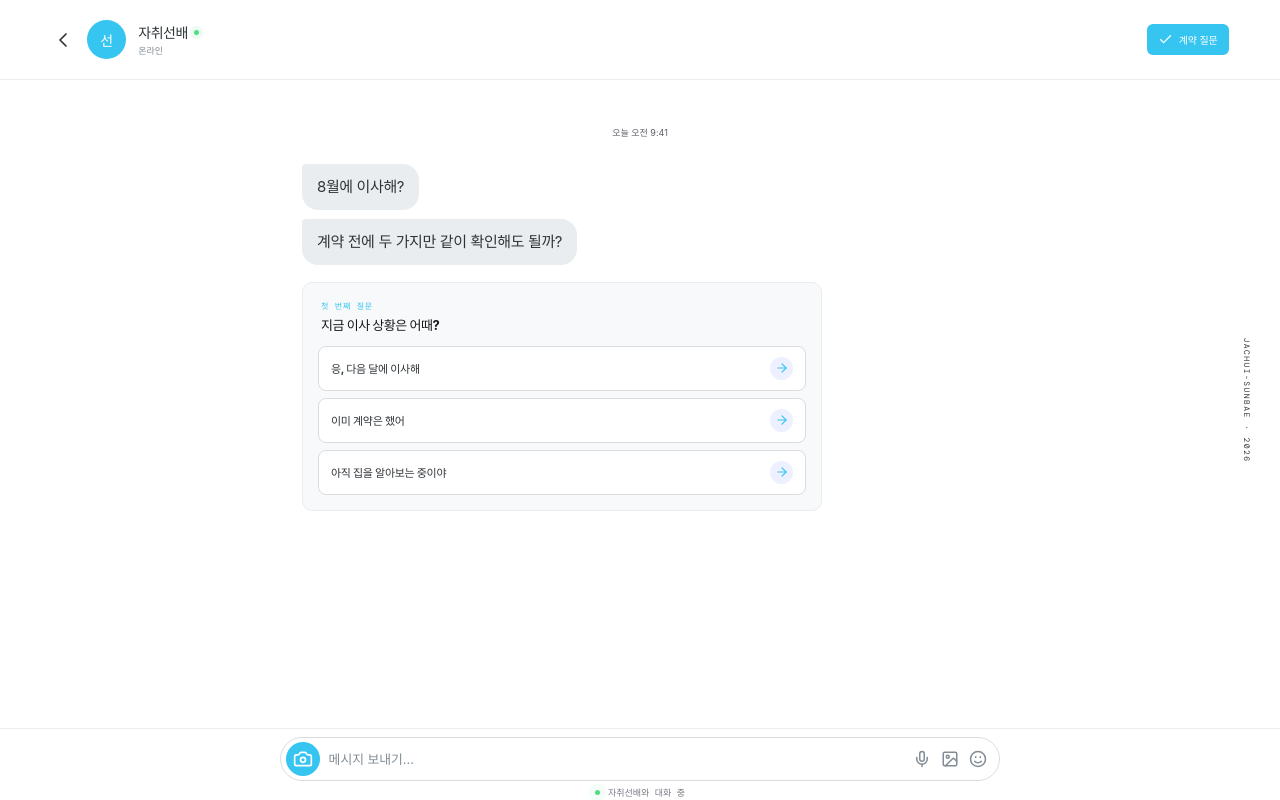
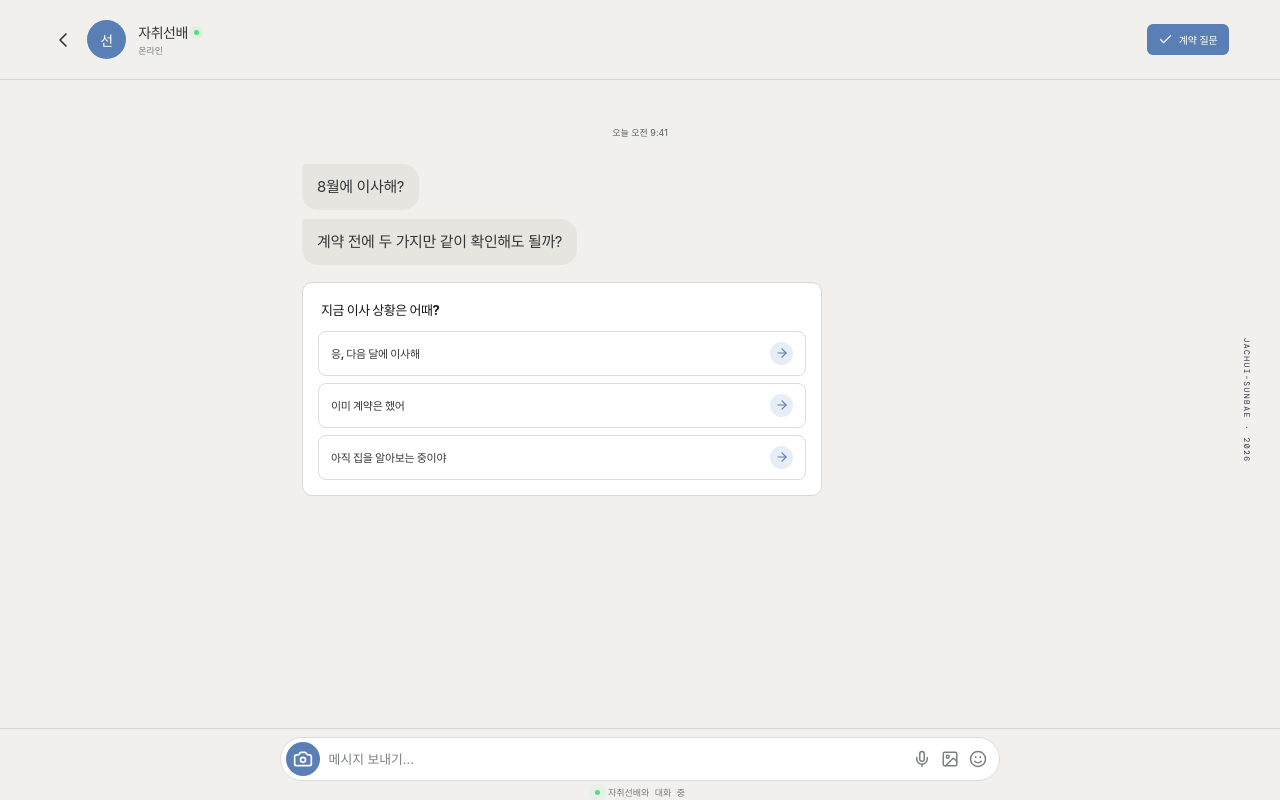
Before and after one commit to iftype/move-dm-landing, a React (Vite) app: page / in a window 1280 px wide. Built offline with nearby package versions, Linux system fonts and the light colour scheme.

Commit message:
Apply Cloud Dancer palette and rebuild survey results

```diff
--- a/index.html
+++ b/index.html
@@ -3,7 +3,7 @@
   <head>
     <meta charset="UTF-8" />
     <meta name="viewport" content="width=device-width, initial-scale=1.0" />
-    <meta name="theme-color" content="#ffffff" />
+    <meta name="theme-color" content="#f1f0ec" />
     <meta name="description" content="이사 전에 놓치기 쉬운 보증금, 지원금, 전입신고와 하자 체크리스트를 대화로 확인하세요." />
     <meta property="og:type" content="website" />
     <meta property="og:url" content="https://iftype.github.io/move-dm-landing/" />
--- a/src/App.jsx
+++ b/src/App.jsx
@@ -32,11 +32,10 @@ function Typing() {
   return <div className="typing" aria-label="입력 중"><i /><i /><i /></div>
 }
 
-function ChoiceGroup({ eyebrow, title, choices, selectedId, onSelect }) {
+function ChoiceGroup({ title, choices, selectedId, onSelect }) {
   return (
     <div className="reply-choices">
       <div className="reply-choices-heading">
-        <span>{eyebrow}</span>
         <strong>{title}</strong>
       </div>
       <div className="reply-choice-list">
@@ -84,6 +83,7 @@ const quickQuestions = [
 const quickResults = [
   {
     key: 'movein',
+    label: '계약 전에 추가로 확인할 매물 조건',
     title: '전입신고, 말로만 듣고 넘기지 마.',
     body: '가능하다는 답을 받으면 계약서 특약에도 같은 내용이 들어가는지 확인해.',
     ask: '“전입신고와 확정일자가 가능한 집인지 계약서 특약에 적어주실 수 있을까요?”',
@@ -91,6 +91,7 @@ const quickResults = [
   },
   {
     key: 'support',
+    label: '확인해볼 주거지원',
     title: '지원금은 집 계약 전에 한 번 찾아봐.',
     body: '지역과 신청 시기에 따라 이사비나 중개보수 지원 조건이 달라질 수 있어.',
     ask: '“이 집으로 계약하면 신청할 수 있는 청년 주거지원이 있을까요?”',
@@ -98,6 +99,7 @@ const quickResults = [
   },
   {
     key: 'condition',
+    label: '중개인이나 집주인에게 물어볼 질문',
     title: '수리 얘기는 집 볼 때 바로 꺼내.',
     body: '누수나 곰팡이처럼 눈에 보이는 하자는 입주 전에 누가 수리할지 정해두는 게 좋아.',
     ask: '“지금 보이는 하자는 입주 전에 어디까지 수리해주시나요?”',
@@ -105,6 +107,7 @@ const quickResults = [
   },
   {
     key: 'record',
+    label: '계약과 입주 때 보관할 서류와 기록',
     title: '서류와 사진은 한 폴더에 모아둬.',
     body: '계약서, 등기부, 집 상태 사진을 흩어두면 막상 필요할 때 찾기 어려워.',
     ask: '“계약 전에 최신 등기부와 관리비 내역도 볼 수 있을까요?”',
@@ -121,6 +124,23 @@ function EvidencePreview() {
       <div className="evidence-paper evidence-registry"><small>등기부 예시</small><strong>근저당 확인</strong><i>갑구 · 을구</i></div>
       <figcaption>개인정보를 가린 예시예요. 계약 전에 이 세 가지를 같이 남겨둬.</figcaption>
     </figure>
+  )
+}
+
+function PrototypeInfo() {
+  return (
+    <section className="prototype-info">
+      <h3>자취선배가 같이 확인하는 것</h3>
+      <p>나이·지역·주거지원 경험과 보고 있는 집의 지역·보증금·월세·전입신고 가능 여부·주택 유형을 함께 살펴봐요.</p>
+      <ul>
+        <li><Check size={16} /><span><strong>확인해볼 주거지원</strong><small>지역과 신청 시기에 맞는 지원부터 확인해요.</small></span></li>
+        <li><Check size={16} /><span><strong>계약 전에 추가로 확인할 매물 조건</strong><small>전입신고와 계약서 특약을 놓치지 않게 정리해요.</small></span></li>
+        <li><Check size={16} /><span><strong>중개인이나 집주인에게 물어볼 질문</strong><small>그 자리에서 그대로 읽고 물어볼 수 있게 준비해요.</small></span></li>
+        <li><Check size={16} /><span><strong>계약과 입주 때 보관할 서류와 기록</strong><small>계약서·등기부·사진과 대화를 한곳에 남겨요.</small></span></li>
+      </ul>
+      <p className="prototype-note">이 안내를 보기 전후로 새롭게 알게 된 지원과 확인 조건, 질문과 기록이 실제로 달라지는지 확인하고 있어요.</p>
+      <div className="prototype-next"><strong>집을 보러 가는 날에도 이어져요</strong><p>다음에는 현장에서 확인한 내용과 사진·메모를 한 번에 남기는 흐름까지 준비할 예정이에요.</p></div>
+    </section>
   )
 }
 
@@ -180,6 +200,7 @@ function QuickCheck({ onClose }) {
           </>
         ) : (
           <div className="quick-result">
+            <p className="result-category">{priority.label}</p>
             <h2>{priority.title}</h2>
             <p className="quick-scope">{priority.body}</p>
             <div className="say-this">
@@ -188,10 +209,11 @@ function QuickCheck({ onClose }) {
               <p>{priority.keep}</p>
             </div>
             <div className="result-grid">
-              {showMore && otherResults.map((item) => <article key={item.key}><div><strong>{item.title}</strong><p>{item.body}</p></div></article>)}
+              {showMore && otherResults.map((item) => <article key={item.key}><div><small>{item.label}</small><strong>{item.title}</strong><p>{item.body}</p></div></article>)}
             </div>
             <EvidencePreview />
             <button type="button" className="more-results" onClick={() => setShowMore((value) => !value)}>{showMore ? '여기까지만 볼게' : '이것도 같이 확인해봐'} <ChevronLeft size={14} className={showMore ? 'is-open' : ''} /></button>
+            <PrototypeInfo />
             <form className="launch-email" onSubmit={submitEmail}>
               <label htmlFor="launch-email">서비스가 나오면 알려드릴게요</label>
               <div><input id="launch-email" type="email" value={email} onChange={(event) => { setEmail(event.target.value); setEmailSubmitted(false) }} placeholder="이메일 주소" required /><button type="submit">메일로 받기</button></div>
@@ -258,7 +280,7 @@ function App() {
                 <p className="scene-date">오늘 오전 9:41</p>
                 <Bubble>8월에 이사해?</Bubble>
                 <Bubble>계약 전에 두 가지만 같이 확인해도 될까?</Bubble>
-                {!firstChoice && <ChoiceGroup eyebrow="첫 번째 질문" title="지금 이사 상황은 어때?" choices={firstChoices} onSelect={setFirstChoice} />}
+                {!firstChoice && <ChoiceGroup title="지금 이사 상황은 어때?" choices={firstChoices} onSelect={setFirstChoice} />}
               </div>
             )}
 
@@ -267,7 +289,7 @@ function App() {
                 <Bubble mine>{first.label}</Bubble>
                 <Bubble wide>{first.info}</Bubble>
                 <Bubble>그럼 이번엔 이 중에서 골라봐.</Bubble>
-                {!secondChoice && <ChoiceGroup eyebrow="두 번째 질문" title="지금 가장 걱정되는 건?" choices={secondChoices} onSelect={setSecondChoice} />}
+                {!secondChoice && <ChoiceGroup title="지금 가장 걱정되는 건?" choices={secondChoices} onSelect={setSecondChoice} />}
               </div>
             )}
 
@@ -276,7 +298,7 @@ function App() {
                 <Bubble mine>{second.label}</Bubble>
                 <Bubble wide>{second.info}</Bubble>
                 <Bubble>이 내용, 알고 있었어?</Bubble>
-                {!known && <ChoiceGroup eyebrow="마지막 확인" title="이사 전에 알고 있었어?" choices={[{ id: 'know', label: '알았어', info: '' }, { id: 'didnt-know', label: '몰랐어', info: '' }]} onSelect={setKnown} />}
+                {!known && <ChoiceGroup title="이사 전에 알고 있었어?" choices={[{ id: 'know', label: '알았어', info: '' }, { id: 'didnt-know', label: '몰랐어', info: '' }]} onSelect={setKnown} />}
               </div>
             )}
 
--- a/src/styles.css
+++ b/src/styles.css
@@ -1,14 +1,19 @@
 @import url('https://fonts.googleapis.com/css2?family=DM+Mono:wght@400;500&family=Noto+Sans+KR:wght@400;500;600;700;800;900&display=swap');
 
 :root {
-  --bg: #ffffff;
-  --surface: #f7f9fa;
-  --surface-2: #eaedef;
-  --line: #eaedef;
-  --text: #2f3438;
-  --muted: #828c94;
-  --blue: #35c5f0;
-  --blue-soft: #7dd7f2;
+  --bg: #f1f0ec;
+  --surface: #ffffff;
+  --surface-2: #e7e5df;
+  --line: #d9d7d1;
+  --text: #34363a;
+  --muted: #7c817e;
+  --blue: #5a7fb6;
+  --blue-soft: #b6cbe2;
+  --alaskan-blue: #7fa8cb;
+  --cosmic-sky: #a9a9c1;
+  --aqua-gray: #a7b3aa;
+  --rinsing-rivulet: #7bc0c0;
+  --dusky-citron: #e3cf89;
   font-family: 'Pretendard', -apple-system, BlinkMacSystemFont, 'Apple SD Gothic Neo', 'Noto Sans KR', sans-serif;
   color: var(--text);
   background: var(--bg);
@@ -17,22 +22,22 @@
 }
 
 * { box-sizing: border-box; }
-html { background: #ffffff; }
-body { margin: 0; min-width: 320px; background: #ffffff; }
+html { background: var(--bg); }
+body { margin: 0; min-width: 320px; background: var(--bg); }
 button, input { font: inherit; }
 button { cursor: pointer; -webkit-tap-highlight-color: transparent; }
 
 .dm-journey { height: 100svh; background: var(--bg); overflow: hidden; }
-.dm-screen { position: relative; height: 100svh; overflow: hidden; background: #ffffff; }
+.dm-screen { position: relative; height: 100svh; overflow: hidden; background: var(--bg); }
 
-.dm-header { position: relative; z-index: 10; height: 80px; padding: 0 clamp(18px, 4vw, 56px); display: flex; align-items: center; gap: 12px; border-bottom: 1px solid var(--line); background: #ffffff; }
+.dm-header { position: relative; z-index: 10; height: 80px; padding: 0 clamp(18px, 4vw, 56px); display: flex; align-items: center; gap: 12px; border-bottom: 1px solid var(--line); background: rgba(241,240,236,.98); }
 .profile-avatar { width: 39px; height: 39px; flex: 0 0 39px; display: grid; place-items: center; border-radius: 50%; color: white; background: var(--blue); font-size: 14px; font-weight: 900; }
 .profile-copy { display: flex; flex-direction: column; gap: 2px; }
 .profile-copy strong { display: flex; align-items: center; gap: 6px; color: var(--text); font-size: 14px; letter-spacing: -.03em; }
 .profile-copy strong i { width: 5px; height: 5px; border-radius: 50%; background: #52dc83; box-shadow: 0 0 0 4px rgba(82,220,131,.1); }
 .profile-copy span { color: var(--muted); font-size: 9px; }
 .header-site { margin-left: auto; padding: 8px 11px; display: flex; align-items: center; gap: 6px; color: white; background: var(--blue); border: 0; border-radius: 6px; font-size: 10px; font-weight: 700; text-decoration: none; transition: background .2s; }
-.header-site:hover { color: white; background: #09addb; }
+.header-site:hover { color: white; background: #476da4; }
 
 .dm-body { position: relative; z-index: 2; height: calc(100svh - 152px); display: block; overflow-y: auto; overscroll-behavior: contain; scrollbar-width: none; transition: height .3s ease; }
 .dm-body::-webkit-scrollbar { display: none; }
@@ -51,16 +56,15 @@ button { cursor: pointer; -webkit-tap-highlight-color: transparent; }
 .typing i:nth-child(3) { animation-delay: .3s; }
 
 .reply-choices { width: min(520px, 100%); margin-top: 7px; padding: 15px; border: 1px solid var(--line); border-radius: 10px; background: var(--surface); }
-.reply-choices-heading { display: flex; flex-direction: column; gap: 4px; padding: 2px 3px 12px; }
-.reply-choices-heading span { color: var(--blue); font: 8px 'DM Mono', monospace; letter-spacing: .1em; text-transform: uppercase; }
+.reply-choices-heading { display: flex; flex-direction: column; padding: 2px 3px 12px; }
 .reply-choices-heading strong { color: #17181c; font-size: 13px; letter-spacing: -.035em; }
 .reply-choice-list { display: flex; flex-direction: column; gap: 7px; }
 .reply-choice-list button { width: 100%; min-height: 44px; padding: 10px 12px; display: flex; align-items: center; justify-content: space-between; color: var(--text); background: #fff; border: 1px solid #dadde0; border-radius: 8px; text-align: left; transition: border-color .2s, background .2s; }
-.reply-choice-list button:hover:not(:disabled) { border-color: var(--blue); background: #f0fbff; }
+.reply-choice-list button:hover:not(:disabled) { border-color: var(--blue); background: #eef2f7; }
 .reply-choice-list button.is-selected { color: white; background: var(--blue); border-color: var(--blue); }
 .reply-choice-list button:disabled:not(.is-selected) { opacity: .35; }
 .reply-choice-list button span { font-size: 11px; font-weight: 700; letter-spacing: -.025em; }
-.reply-choice-list button i { width: 23px; height: 23px; display: grid; place-items: center; color: var(--blue); border-radius: 50%; background: #edf0ff; }
+.reply-choice-list button i { width: 23px; height: 23px; display: grid; place-items: center; color: var(--blue); border-radius: 50%; background: #e7edf5; }
 .reply-choice-list button.is-selected i { color: var(--blue); background: #fff; }
 
 .previous-stack { width: 100%; margin-bottom: 14px; padding-bottom: 18px; display: flex; flex-direction: column; gap: 6px; border-bottom: 1px solid var(--line); }
@@ -105,17 +109,17 @@ button { cursor: pointer; -webkit-tap-highlight-color: transparent; }
 .result-tags span { padding: 7px 10px; color: var(--blue-soft); background: rgba(69,104,255,.13); border: 1px solid rgba(113,139,255,.22); border-radius: 999px; font-size: 9px; }
 .read-mark { align-self: flex-end; color: #52555d; font-size: 8px; }
 .link-preview { width: min(500px, 92%); margin-top: 4px; padding: 0; display: flex; flex-direction: column; align-items: stretch; position: relative; color: var(--text); background: #fff; border: 1px solid #dadde0; border-radius: 10px; text-align: left; text-decoration: none; overflow: hidden; transition: border-color .2s, background .2s; }
-.link-preview:hover { border-color: var(--blue); background: #f7fdff; }
+.link-preview:hover { border-color: var(--blue); background: #f6f5f1; }
 .link-url { padding: 9px 12px; display: flex; align-items: center; gap: 6px; color: #656e75; border-bottom: 1px solid var(--line); font-size: 9px; }
 .link-meta { min-height: 92px; padding: 12px; display: grid; grid-template-columns: 66px 1fr 20px; align-items: center; gap: 12px; }
-.link-cover { width: 66px; height: 66px; display: grid; place-items: center; color: white; background: var(--blue); border-radius: 8px; }
+.link-cover { width: 66px; height: 66px; display: grid; place-items: center; color: white; background: var(--alaskan-blue); border-radius: 8px; }
 .link-copy { min-width: 0; display: flex; flex-direction: column; gap: 3px; }
 .link-copy small { color: var(--muted); font-size: 8px; }
 .link-copy strong { color: var(--text); font-size: 13px; letter-spacing: -.035em; }
 .link-copy em { color: #656e75; font-size: 9px; font-style: normal; line-height: 1.45; }
 .link-meta > svg { color: var(--muted); }
 
-.quick-check { position: absolute; z-index: 50; inset: 0; display: flex; flex-direction: column; color: var(--text); background: #ffffff; animation: introPageIn .3s ease-out both; }
+.quick-check { position: absolute; z-index: 50; inset: 0; display: flex; flex-direction: column; color: var(--text); background: var(--bg); animation: introPageIn .3s ease-out both; }
 .quick-topbar { height: 64px; padding: 0 clamp(16px,4vw,40px); display: grid; grid-template-columns: 1fr auto 1fr; align-items: center; border-bottom: 1px solid var(--line); }
 .quick-topbar > button:first-child { justify-self: start; display: flex; align-items: center; gap: 4px; color: var(--text); background: transparent; border: 0; font-size: 11px; font-weight: 700; }
 .quick-topbar > span { color: var(--text); font-size: 14px; font-weight: 800; letter-spacing: -.03em; }
@@ -130,16 +134,18 @@ button { cursor: pointer; -webkit-tap-highlight-color: transparent; }
 .quick-help { max-width: 540px; margin: 14px 0 28px; color: var(--muted); font-size: 13px; line-height: 1.65; letter-spacing: -.02em; }
 .quick-options { width: min(620px, 100%); display: flex; flex-direction: column; gap: 8px; }
 .quick-options button { min-height: 54px; padding: 0 16px; display: flex; align-items: center; justify-content: space-between; color: var(--text); background: #fff; border: 1px solid #dadde0; border-radius: 8px; text-align: left; transition: border-color .2s, background .2s, color .2s; }
-.quick-options button:hover { color: #009fce; background: #f0fbff; border-color: var(--blue); }
+.quick-options button:hover { color: var(--blue); background: #eef2f7; border-color: var(--blue); }
 .quick-options button span { font-size: 14px; font-weight: 700; letter-spacing: -.025em; }
 .quick-result { max-width: 860px; }
-.say-this { max-width: 700px; margin: 30px 0 40px; padding: 22px 24px; background: #f0fbff; border-radius: 10px; }
-.say-this > span { display: block; margin-bottom: 10px; color: #009fce; font-size: 11px; font-weight: 800; }
+.result-category { margin: 0 0 10px; color: var(--blue); font-size: 11px; font-weight: 800; }
+.say-this { max-width: 700px; margin: 30px 0 40px; padding: 22px 24px; background: var(--blue-soft); border-radius: 10px; }
+.say-this > span { display: block; margin-bottom: 10px; color: #3f669a; font-size: 11px; font-weight: 800; }
 .say-this blockquote { margin: 0; max-width: 650px; color: var(--text); font-size: clamp(18px, 2.2vw, 23px); font-weight: 700; line-height: 1.5; letter-spacing: -.045em; word-break: keep-all; }
 .say-this p { margin: 14px 0 0; color: #656e75; font-size: 11px; line-height: 1.6; }
 .result-grid { display: flex; flex-direction: column; border-top: 1px solid var(--line); }
 .result-grid:empty { display: none; }
 .result-grid article { min-height: 96px; padding: 20px 2px; display: grid; grid-template-columns: 1fr; align-items: center; gap: 16px; border-bottom: 1px solid var(--line); }
+.result-grid small { display: block; margin-bottom: 5px; color: var(--blue); font-size: 9px; font-weight: 800; }
 .result-grid strong { display: block; font-size: 17px; letter-spacing: -.04em; }
 .result-grid p { margin: 7px 0 0; color: #656e75; font-size: 12px; line-height: 1.55; letter-spacing: -.02em; }
 .evidence-preview { min-height: 220px; margin: 32px 0 0; padding: 16px; position: relative; display: grid; grid-template-columns: 1.45fr 1fr 1fr; grid-template-rows: auto 1fr auto; gap: 8px; background: var(--surface); border-radius: 10px; overflow: hidden; }
@@ -161,14 +167,30 @@ button { cursor: pointer; -webkit-tap-highlight-color: transparent; }
 .evidence-registry::after { content: '확인'; position: absolute; right: 10px; bottom: 9px; width: 27px; height: 27px; display: grid; place-items: center; color: #5469d1; border: 1px solid #aeb8eb; border-radius: 50%; font-size: 7px; }
 .evidence-preview figcaption { grid-column: 1 / -1; color: var(--muted); font-size: 9px; line-height: 1.5; }
 .more-results { margin: 20px 0 0; min-height: 44px; padding: 0 16px; display: inline-flex; align-items: center; gap: 6px; color: white; background: var(--blue); border: 0; border-radius: 6px; font-size: 12px; font-weight: 800; }
-.more-results:hover { background: #09addb; }
+.more-results:hover { background: #476da4; }
 .more-results svg { transform: rotate(-90deg); transition: transform .2s; }
 .more-results svg.is-open { transform: rotate(90deg); }
+.prototype-info { margin-top: 56px; padding-top: 34px; border-top: 1px solid var(--line); }
+.prototype-info h3 { margin: 0; color: var(--text); font-size: 23px; letter-spacing: -.05em; }
+.prototype-info > p { max-width: 650px; margin: 12px 0 26px; color: #666b68; font-size: 13px; line-height: 1.7; }
+.prototype-info ul { margin: 0; padding: 0; display: grid; grid-template-columns: repeat(2, minmax(0, 1fr)); gap: 9px; list-style: none; }
+.prototype-info li { min-height: 92px; padding: 16px; display: flex; align-items: flex-start; gap: 11px; background: #fff; border: 1px solid var(--line); border-radius: 8px; }
+.prototype-info li > svg { flex: 0 0 25px; width: 25px; height: 25px; padding: 5px; color: white; background: var(--blue); border-radius: 7px; }
+.prototype-info li:nth-child(2) > svg { background: var(--alaskan-blue); }
+.prototype-info li:nth-child(3) > svg { background: var(--rinsing-rivulet); }
+.prototype-info li:nth-child(4) > svg { background: var(--cosmic-sky); }
+.prototype-info li span { display: flex; flex-direction: column; gap: 5px; }
+.prototype-info li strong { font-size: 13px; line-height: 1.4; letter-spacing: -.035em; }
+.prototype-info li small { color: var(--muted); font-size: 9px; line-height: 1.5; }
+.prototype-info .prototype-note { margin: 24px 0; padding-left: 15px; border-left: 3px solid var(--aqua-gray); color: #666b68; }
+.prototype-next { padding: 20px 22px; background: var(--dusky-citron); border-radius: 8px; }
+.prototype-next strong { font-size: 15px; letter-spacing: -.035em; }
+.prototype-next p { margin: 7px 0 0; color: #5e594b; font-size: 11px; line-height: 1.6; }
 .launch-email { margin-top: 42px; padding-top: 28px; border-top: 1px solid var(--line); }
 .launch-email label { display: block; margin-bottom: 12px; color: var(--text); font-size: 17px; font-weight: 800; letter-spacing: -.035em; }
 .launch-email > div { max-width: 520px; height: 48px; display: flex; gap: 8px; }
 .launch-email input { flex: 1; min-width: 0; padding: 0 14px; color: var(--text); background: #fff; border: 1px solid #dadde0; border-radius: 6px; outline: none; font-size: 16px; }
-.launch-email input:focus { border-color: var(--blue); box-shadow: 0 0 0 3px rgba(53,197,240,.14); }
+.launch-email input:focus { border-color: var(--blue); box-shadow: 0 0 0 3px rgba(90,127,182,.14); }
 .launch-email button { flex: 0 0 auto; padding: 0 18px; color: white; background: var(--blue); border: 0; border-radius: 6px; font-size: 12px; font-weight: 800; }
 .launch-email small { display: block; margin-top: 9px; color: var(--muted); font-size: 9px; }
 .email-reply, .complete-reply { width: 100%; margin-top: auto; margin-bottom: 12px; padding: 18px; border: 1px solid var(--line); border-radius: 20px; background: rgba(23,24,28,.9); }
@@ -184,7 +206,7 @@ button { cursor: pointer; -webkit-tap-highlight-color: transparent; }
 .complete-reply strong { font-size: 12px; }
 .complete-reply span { color: #888b93; font-size: 9px; }
 
-.chat-footer { position: absolute; z-index: 20; left: 0; right: 0; bottom: 0; height: 72px; padding: 8px 14px 12px; display: flex; flex-direction: column; align-items: center; gap: 5px; background: rgba(255,255,255,.98); border-top: 1px solid var(--line); transition: height .3s ease, background .3s ease; }
+.chat-footer { position: absolute; z-index: 20; left: 0; right: 0; bottom: 0; height: 72px; padding: 8px 14px 12px; display: flex; flex-direction: column; align-items: center; gap: 5px; background: rgba(241,240,236,.98); border-top: 1px solid var(--line); transition: height .3s ease, background .3s ease; }
 .chat-composer { width: min(720px, 100%); min-height: 44px; padding: 4px 5px; display: flex; align-items: center; gap: 7px; border: 1px solid #dadde0; border-radius: 999px; background: #ffffff; }
 .camera-button { width: 34px; height: 34px; flex: 0 0 34px; display: grid; place-items: center; color: white; background: var(--blue); border: 0; border-radius: 50%; }
 .chat-composer input { flex: 1; min-width: 0; color: var(--text); background: transparent; border: 0; outline: none; font-size: 16px; transform: scale(.8); transform-origin: left center; -webkit-text-size-adjust: 100%; }
@@ -300,6 +322,11 @@ button { cursor: pointer; -webkit-tap-highlight-color: transparent; }
   .evidence-paper::before { top: 28px; left: 8px; }
   .evidence-paper small, .evidence-paper i, .evidence-photo span { font-size: 6px; }
   .evidence-preview figcaption { font-size: 7px; }
+  .prototype-info { margin-top: 44px; padding-top: 28px; }
+  .prototype-info h3 { font-size: 20px; }
+  .prototype-info ul { grid-template-columns: 1fr; }
+  .prototype-info li { min-height: 82px; }
+  .prototype-next { padding: 18px; }
   .launch-email { margin-top: 34px; padding-top: 24px; }
   .launch-email label { font-size: 15px; }
   .launch-email > div { height: 46px; gap: 6px; }
```
Also changed, not shown: public/og-preview.png, public/og-preview.svg.
